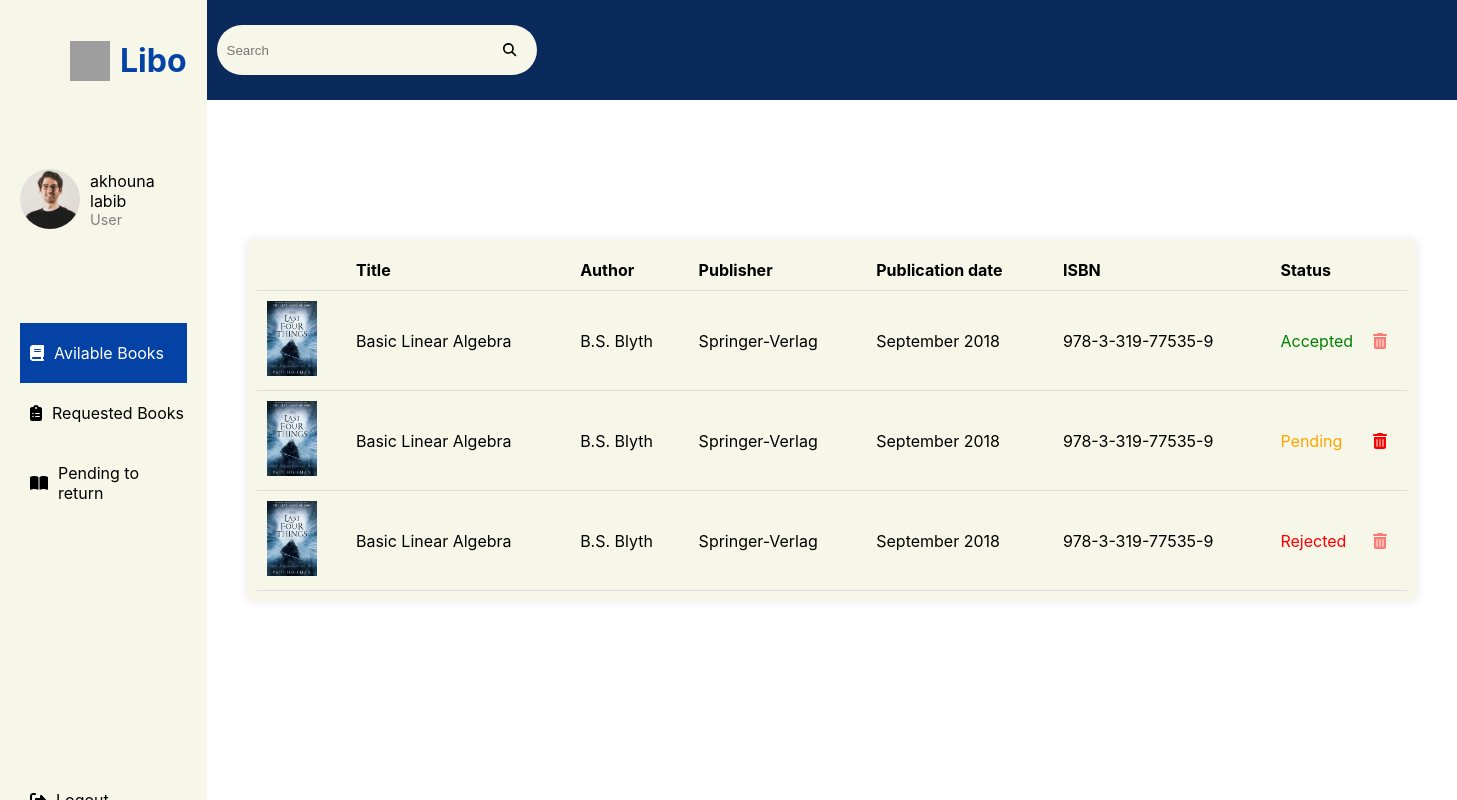
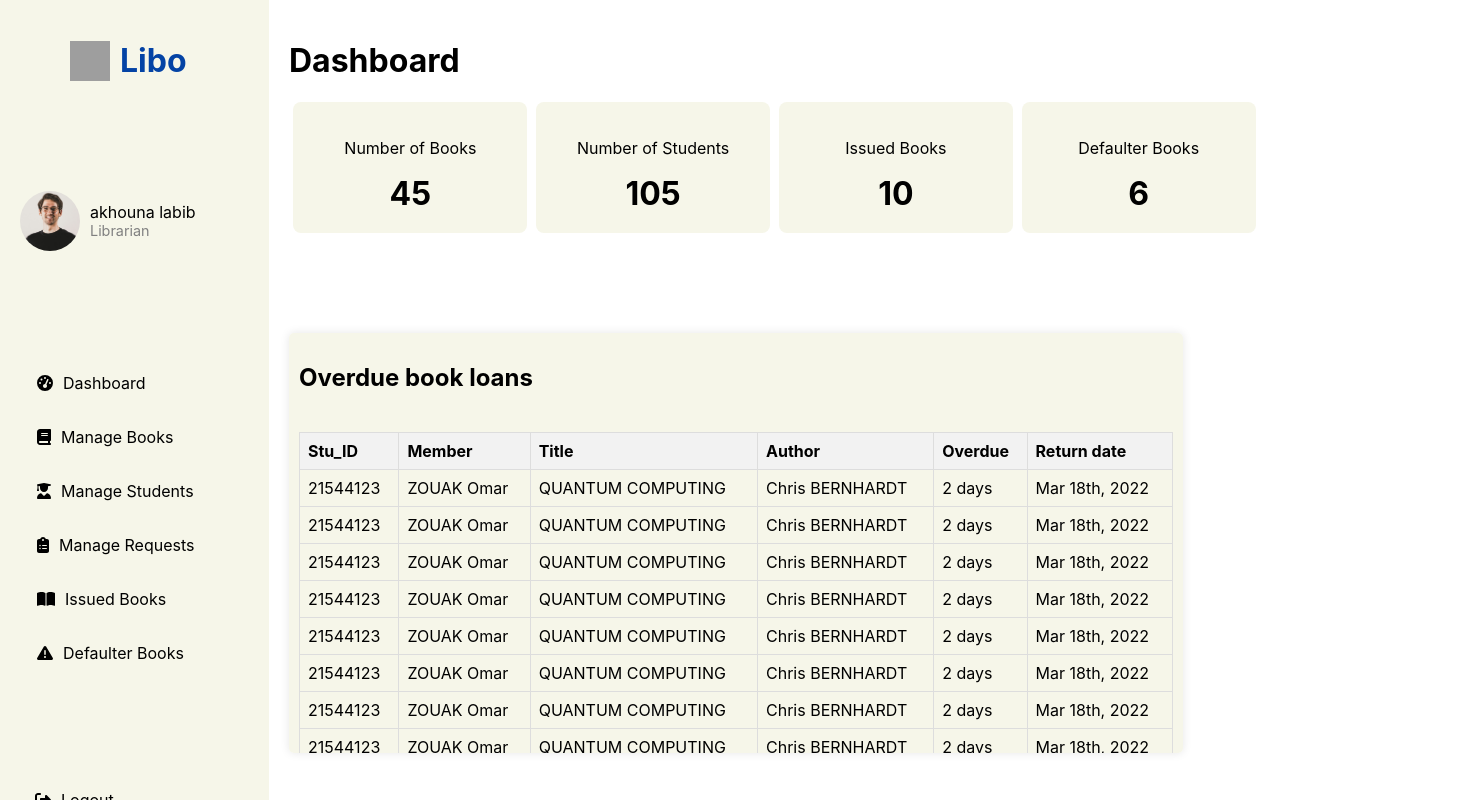
Before and after one commit to Benshekniel/RAD_LIBO, a React (Create React App) app: page /manage-dashboard in a window 1280 px wide. Shown: the top 800 px of the page, 1457 px wide, since content can reach past the window. Built offline with nearby package versions, Linux system fonts and the light colour scheme; grey boxes are pictures that could not be loaded.

Commit message:
routes on user

```diff
--- a/src/App.js
+++ b/src/App.js
@@ -1,11 +1,11 @@
 import React from "react";
 import { BrowserRouter as Router, Route, Routes } from "react-router-dom";
+import DefaulterBooks from './Librarian/DefaulterBooks';
+import ManageStudents from './Librarian/ManageStudents';
 import ManageBooks from './Librarian/ManageBooks';
-import ManageStudents from './Librarian/ManageStudents';
+import IssuedBooks from './Librarian/IssuedBooks';
+import Dashboard from './Librarian/Dashboard';
 import ManageRequests from './Librarian/ManageRequests';
-import IssuedBooks from './Librarian/IssuedBooks';
-import DefaulterBooks from './Librarian/DefaulterBooks';
-import Dashboard from './Librarian/Dashboard';
 import AvilableBooks from './User/AvilableBooks';
 import ReturnBooks from './User/ReturnBooks';
 import RequestedBooks from './User/RequestedBooks';
@@ -13,7 +13,6 @@ import RequestedBooks from './User/RequestedBooks';
 const App = () => {
   return (
     <>
-    <RequestedBooks />
     <Router>
       <div className="app-container">
         <div className="content-container">
@@ -24,6 +23,10 @@ const App = () => {
             <Route path="/manage-requests" element={<ManageRequests />} />
             <Route path="/manage-issued" element={<IssuedBooks />} />
             <Route path="/manage-defaulter" element={<DefaulterBooks />} />
+            <Route path="/manage-avilablebooks" element={<AvilableBooks />} />
+            <Route path="/manage-returnbooks" element={<ReturnBooks />} />
+            <Route path="/manage-requestedbooks" element={<RequestedBooks />} />
+
             {/* Add more routes as needed */}
           </Routes>
         </div>
--- a/src/Librarian/Sidebar.css
+++ b/src/Librarian/Sidebar.css
@@ -70,7 +70,8 @@
 
 .space {
   margin-right: 10px;
-  margin-left: 10px;
+  margin-left: 0px;
+  padding-left: 5px;
   /* margin-top: 20px;
   margin-bottom: 20px; */
 }
@@ -78,7 +79,8 @@
 .sidebar-menu ul li a {
   display: flex;
   align-items: center;
-  padding: 15px;
+  padding-top: 15px;
+  padding-bottom: 15px;
   text-decoration: none;
   color: black;
 }
--- a/src/Librarian/Sidebar.js
+++ b/src/Librarian/Sidebar.js
@@ -25,32 +25,32 @@ const Sidebar = () => {
       <div className="sidebar-menu">
         <ul>
           <li>
-            <NavLink to="/manage-dashboard" className={({ isActive }) => isActive ? "active-link" : ""} onClick={() => setActive("Dashboard")}>
+            <NavLink to="/manage-dashboard" className={({ isActive }) => isActive ? "active-NavLink" : ""} onClick={() => setActive("Dashboard")}>
               <FontAwesomeIcon className="space" icon={faTachometerAlt} /> Dashboard
             </NavLink>
           </li>
           <li>
-            <NavLink to="/manage-books" className={({ isActive }) => isActive ? "active-link" : ""} onClick={() => setActive("Manage Books")}>
+            <NavLink to="/manage-books" className={({ isActive }) => isActive ? "active-NavLink" : ""} onClick={() => setActive("Manage Books")}>
               <FontAwesomeIcon className="space" icon={faBook} /> Manage Books
             </NavLink>
           </li>
           <li>
-            <NavLink to="/manage-students" className={({ isActive }) => isActive ? "active-link" : ""} onClick={() => setActive("Manage Students")}>
+            <NavLink to="/manage-students" className={({ isActive }) => isActive ? "active-NavLink" : ""} onClick={() => setActive("Manage Students")}>
               <FontAwesomeIcon className="space" icon={faUserGraduate} /> Manage Students
             </NavLink>
           </li>
           <li>
-            <NavLink to="/manage-requests" className={({ isActive }) => isActive ? "active-link" : ""} onClick={() => setActive("Manage Requests")}>
+            <NavLink to="/manage-requests" className={({ isActive }) => isActive ? "active-NavLink" : ""} onClick={() => setActive("Manage Requests")}>
               <FontAwesomeIcon className="space" icon={faClipboardList} /> Manage Requests
             </NavLink>
           </li>
           <li>
-            <NavLink to="/manage-issued" className={({ isActive }) => isActive ? "active-link" : ""} onClick={() => setActive("Issued Books")}>
+            <NavLink to="/manage-issued" className={({ isActive }) => isActive ? "active-NavLink" : ""} onClick={() => setActive("Issued Books")}>
               <FontAwesomeIcon className="space" icon={faBookOpen} /> Issued Books
             </NavLink>
           </li>
           <li>
-            <NavLink to="/manage-defaulter" className={({ isActive }) => isActive ? "active-link" : ""} onClick={() => setActive("Defaulter Books")}>
+            <NavLink to="/manage-defaulter" className={({ isActive }) => isActive ? "active-NavLink" : ""} onClick={() => setActive("Defaulter Books")}>
               <FontAwesomeIcon className="space" icon={faExclamationTriangle} /> Defaulter Books
             </NavLink>
           </li>
--- a/src/User/AvilableBooks.css
+++ b/src/User/AvilableBooks.css
@@ -1,16 +1,16 @@
 /* Table and Container Styles */
-.books-container {
+.books-container-ab {
   display: flex;
 }
 
-.manage-books-container {
+.manage-abooks-container {
   flex-grow: 1;
   padding: 20px;
   margin: 20px;
   position: relative;
 }
 
-.table-container-mb {
+.table-container-ab {
   max-height: 500px;
   overflow-y: auto;
   margin-top: 100px;
@@ -20,27 +20,27 @@
   box-shadow: 0px 0px 10px rgba(0, 0, 0, 0.1);
 }
 
-.books-table {
+.books-table-ab {
   width: 100%;
   border-collapse: collapse;
 }
 
-.books-table th,
-.books-table td {
+.books-table-ab th,
+.books-table-ab td {
   text-align: left;
   padding: 10px;
   border-bottom: 1px solid #ddd;
 }
 
-.books-table th {
+.books-table-ab th {
   background-color: #f6f6e9;
 }
 
-.books-table tr:hover {
+.books-table-ab tr:hover {
   background-color: #f1f1f1;
 }
 
-.book-image {
+.book-image-ab {
   width: 50px;
   height: 75px;
   object-fit: cover;
--- a/src/User/RequestedBooks.css
+++ b/src/User/RequestedBooks.css
@@ -1,16 +1,16 @@
 /* Table and Container Styles */
-.books-container {
+.books-container-rb {
    display: flex;
  }
 
- .manage-books-container {
+ .manage-books-container-rb {
    flex-grow: 1;
    padding: 20px;
    margin: 20px;
    position: relative;
  }
 
- .table-container-mb {
+ .table-container-rb {
    max-height: 500px;
    overflow-y: auto;
    margin-top: 100px;
@@ -20,27 +20,27 @@
    box-shadow: 0px 0px 10px rgba(0, 0, 0, 0.1);
  }
 
- .books-table {
+ .books-table-rb {
    width: 100%;
    border-collapse: collapse;
  }
 
- .books-table th,
- .books-table td {
+ .books-table-rb th,
+ .books-table-rb td {
    text-align: left;
    padding: 10px;
    border-bottom: 1px solid #ddd;
  }
 
- .books-table th {
+ .books-table-rb th {
    background-color: #f6f6e9;
  }
 
- .books-table tr:hover {
+ .books-table-rb tr:hover {
    background-color: #f1f1f1;
  }
 
- .book-image {
+ .book-image-rb {
    width: 50px;
    height: 75px;
    object-fit: cover;
@@ -64,7 +64,7 @@
    text-align: center;
  }
 
- .delete-icon {
+ .delete-icon-rb {
    cursor: pointer;
    transition: color 0.3s ease;
  }
--- a/src/User/RequestedBooks.js
+++ b/src/User/RequestedBooks.js
@@ -45,13 +45,13 @@ const ManageBooks = () => {
   };
 
   return (
-    <div className="books-container">
+    <div className="books-container-rb">
       <Sidebar />
       <div>
         <SearchBar />
-        <div className="manage-books-container">
-          <div className="table-container-mb">
-            <table className="books-table">
+        <div className="manage-books-container-rb">
+          <div className="table-container-rb">
+            <table className="books-table-rb">
               <thead>
                 <tr>
                   <th></th>
@@ -71,7 +71,7 @@ const ManageBooks = () => {
                       <img
                         src={book.image}
                         alt={book.title}
-                        className="book-image"
+                        className="book-image-rb"
                       />
                     </td>
                     <td>{book.title}</td>
@@ -95,7 +95,7 @@ const ManageBooks = () => {
                     <td className="action-column">
                       <FontAwesomeIcon
                         icon={faTrashAlt}
-                        className={`delete-icon ${
+                        className={`delete-icon-rb ${
                           book.status === "Pending"
                             ? "icon-active"
                             : "icon-disabled"
--- a/src/User/ReturnBooks.css
+++ b/src/User/ReturnBooks.css
@@ -1,36 +1,17 @@
-.dashboard-container {
+.dashboard-container-re {
    display: flex;
  }
 
- .dashboard-content {
+ .dashboard-content-re {
    flex-grow: 1;
    padding: 20px;
  }
 
- .dashboard-stats {
-   display: flex;
-   justify-content: space-around;
-   margin-bottom: 20px;
- }
-
- .stat-box {
-   background-color: #F6F6E9;
-   padding: 20px;
-   border-radius: 8px;
-   text-align: center;
-   width: 20%;
- }
-
- .stat-box h2 {
-   margin: 10px 0 0;
-   font-size: 2em;
- }
-
- .table-container{
+ .table-container-re{
   margin-bottom: 40px;
   margin-left: 40px;
 }
- .table-container {
+ .table-container-re {
   width: 90%;
   max-height: 490px;
   overflow-y: auto;
@@ -42,19 +23,17 @@
 
  }
 
-
-
- .table-container table {
+ .table-container-re table {
    width: 100%;
    border-collapse: collapse;
  }
 
- .table-container th, .table-container td {
+ .table-container-re th, .table-container-re td {
    border: 1px solid #dddddd;
    text-align: left;
    padding: 8px;
  }
 
- .table-container th {
+ .table-container-re th {
    background-color: #f2f2f2;
  }
--- a/src/User/ReturnBooks.js
+++ b/src/User/ReturnBooks.js
@@ -99,11 +99,11 @@ const Dashboard = () => {
 
   return (
     <div>
-      <div className="dashboard-container">
+      <div className="dashboard-container-re">
         <Sidebar />
         <div>
          <SearchBar />
-            <div className="table-container">
+            <div className="table-container-re">
               <table>
                 <thead>
                   <tr>
--- a/src/User/SideBar.css
+++ b/src/User/SideBar.css
@@ -1,4 +1,4 @@
-.sidebar {
+.sidebar-us{
    width: 229px;
    height: 100vh;
    background-color: #F6F6E9;
@@ -8,7 +8,7 @@
    justify-content: space-between;
  }
 
- .sidebar-logo {
+ .sidebar-us-logo {
    display: flex;
    align-items: center;
    margin-left: 50px;
@@ -16,25 +16,23 @@
    padding: 0%;
  }
 
- .sidebar-logo img {
+ .sidebar-us-logo img {
    width: 40px;
    height: 40px;
    margin-right: 10px;
  }
 
- .sidebar-logo h1 {
+ .sidebar-us-logo h1 {
    color: #0443A5;
  }
 
- .sidebar-user {
+ .sidebar-us-user {
    display: flex;
    align-items: center;
    margin-bottom: 20px;
  }
 
  .user-avatar {
-  padding: 0%;
-  margin-top: 0px;
    width: 60px;
    height: 60px;
    border-radius: 50%;
@@ -55,32 +53,36 @@
    font-size: 0.9em;
  }
 
- .sidebar-menu ul {
+ .sidebar-us-menu ul {
    margin-bottom: 200px;
    list-style: none;
    padding: 0;
  }
 
- .sidebar-menu ul li {
-   display: flex;
-   align-items: center;
-   padding: 20px 0;
-   cursor: pointer;
-   color: black;
+ .sidebar-us-menu ul li a{
+  display: flex;
+  align-items: center;
+  padding-top: 15px;
+  padding-bottom: 15px;
+  text-decoration: none;
+  color: black;
  }
 
- .sidebar-menu ul li.active,
- .sidebar-menu ul li:hover {
+ .sidebar-us-menu ul li a:hover,
+ .sidebar-us-menu ul li a.active{
    background-color: #0443A5;
    color: white;
  }
 
+.sidebar-us-menu ul li a.active .fa-icon {
+  color: white;
+}
  .space {
    margin-right: 10px;
    margin-left: 10px;
  }
 
- .sidebar-logout {
+ .sidebar-us-logout {
    display: flex;
    align-items: center;
    cursor: pointer;
@@ -88,7 +90,7 @@
    padding: 10px 0;
  }
 
- .sidebar-logout:hover {
+ .sidebar-us-logout:hover {
    background-color: #0443A5;
    color:white;
  }
--- a/src/User/SideBar.js
+++ b/src/User/SideBar.js
@@ -1,44 +1,51 @@
 import React, { useState } from 'react';
+import { NavLink } from "react-router-dom";
 import { FontAwesomeIcon } from '@fortawesome/react-fontawesome';
 import { faClipboardList, faBook, faBookOpen, faSignOutAlt } from '@fortawesome/free-solid-svg-icons';
 import './SideBar.css'; // Import the CSS file for styling
 import Logo from './Images/Logo.png';
 import UserImage from './Images/Librarian.jpeg';
 
-const Sidebar = () => {
+const SidebarUs= () => {
   const [active, setActive] = useState('Books');
 
   return (
-    <div className="sidebar">
-      <div className="sidebar-logo">
+    <div className="sidebar-us">
+      <div className="sidebar-us-logo">
         <img src={Logo} alt="Logo" />
         <h1>Libo</h1>
       </div>
-      <div className="sidebar-user">
+      <div className="sidebar-us-user">
         <img src={UserImage} alt="User" className="user-avatar" />
         <div className="user-info">
           <p>akhouna labib</p>
           <p className="user-role">User</p>
         </div>
       </div>
-      <div className="sidebar-menu">
+      <div className="sidebar-us-menu">
         <ul>
-          <li className={active === 'Books' ? 'active' : ''} onClick={() => setActive('Books')}>
-            <FontAwesomeIcon className="space" icon={faBook} /> Avilable Books
+          <li>
+            <NavLink to="/manage-avilablebooks" className={active === 'Books' ? 'active-NavLink' : ''} onClick={() => setActive('Books')}>
+              <FontAwesomeIcon className="space" icon={faBook} /> Avilable Books
+            </NavLink>
           </li>
-          <li className={active === 'Requested Books' ? 'active' : ''} onClick={() => setActive('Requested Books')}>
-            <FontAwesomeIcon className="space" icon={faClipboardList} /> Requested Books
+          <li>
+            <NavLink to="/manage-returnbooks" className={active === 'Requested Books' ? 'active-NavLink' : ''} onClick={() => setActive('Requested Books')}>
+              <FontAwesomeIcon className="space" icon={faClipboardList} /> Requested Books
+            </NavLink>
           </li>
-          <li className={active === 'Pending to return' ? 'active' : ''} onClick={() => setActive('Pending to return')}>
-            <FontAwesomeIcon className="space" icon={faBookOpen} /> Pending to return
+          <li>
+            <NavLink to="/manage-requestedbooks" className={active === 'Pending to return' ? 'active-NavLink' : ''} onClick={() => setActive('Pending to return')}>
+              <FontAwesomeIcon className="space" icon={faBookOpen} /> Pending to return
+            </NavLink>
           </li>
         </ul>
       </div>
-      <div className="sidebar-logout">
+      <div className="sidebar-us-logout">
         <FontAwesomeIcon className="space" icon={faSignOutAlt} /> Logout
       </div>
     </div>
   );
 };
 
-export default Sidebar;
+export default SidebarUs;
```
Also changed, not shown: src/User/AvilableBooks.js (+5 -5 lines).
